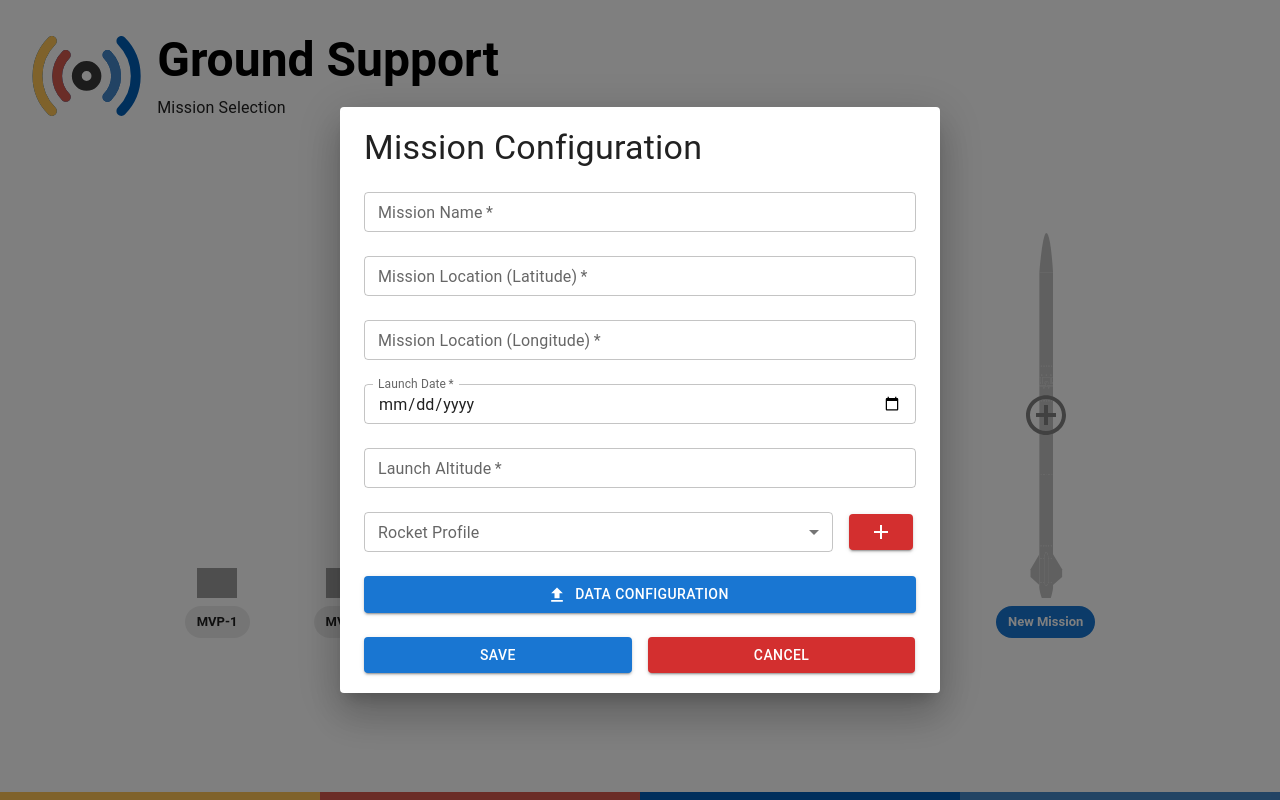
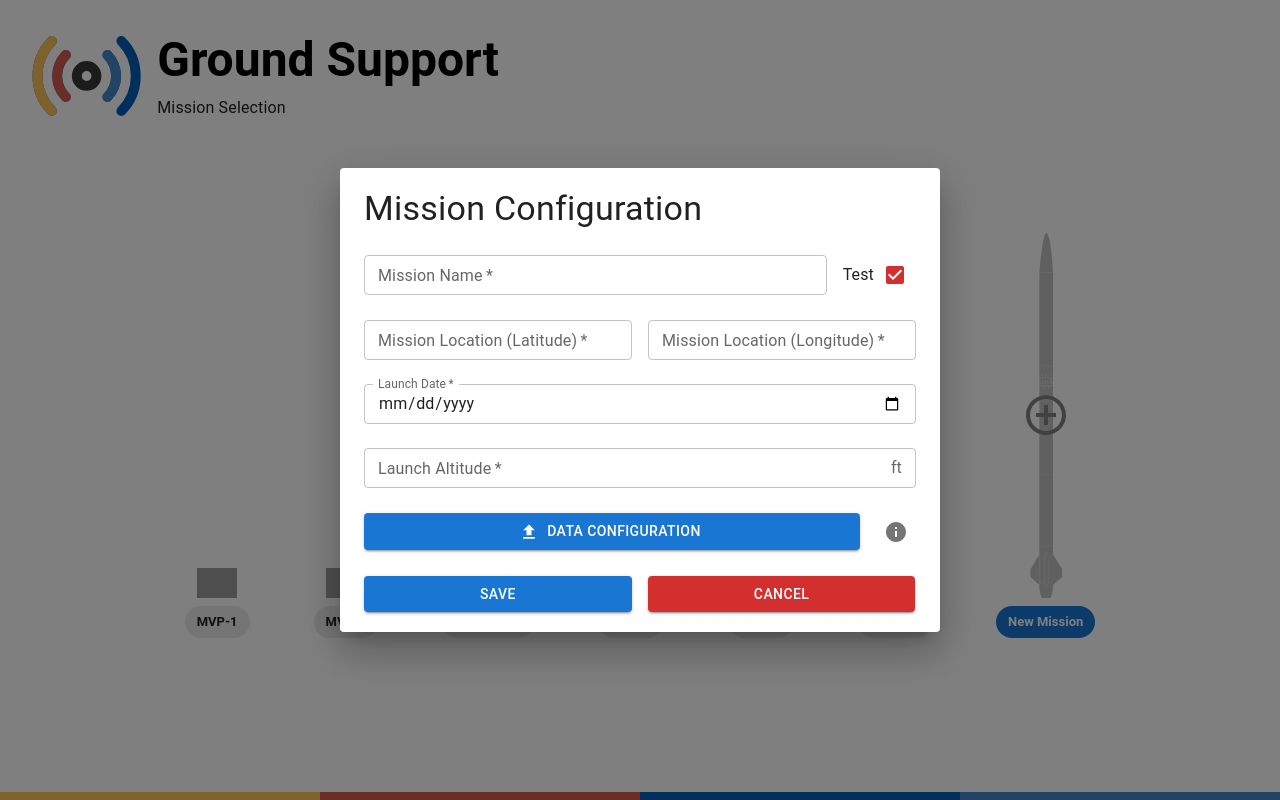
Before and after one commit to klemie/Ground-Support, a React (Create React App) app in the folder client/: page / in a window 1280 px wide. Built offline with nearby package versions, Linux system fonts and the light colour scheme; grey boxes are pictures that could not be loaded.

Commit message:
Changes based off of new entities - Kris

```diff
--- a/client/src/components/MissionConfig.tsx
+++ b/client/src/components/MissionConfig.tsx
@@ -1,6 +1,6 @@
 import React from "react";
-import { Button, Select, MenuItem,  FormControl, Dialog, TextField, Stack, DialogContent, InputLabel, Typography } from "@mui/material";
-import { Add, Upload } from "@mui/icons-material";
+import { Button, Select, MenuItem,  FormControl, Dialog, TextField, Stack, DialogContent, InputLabel, Typography, Checkbox, FormControlLabel, InputAdornment, Tooltip, IconButton  } from "@mui/material";
+import { Add, Upload, Info } from "@mui/icons-material";
 
 interface MissionConfigProps {
     missionId?: string;
@@ -16,7 +16,7 @@ const MissionConfig: React.FC<MissionConfigProps> = (props: MissionConfigProps)
             <DialogContent>
                 <Stack direction="column" spacing={3} alignItems="left">
                     <Typography variant="h4" align="left"> Mission Configuration </Typography>
-
+                    <Stack direction="row" spacing={2} alignItems="center">
                         <TextField
                             required
                             variant="outlined"
@@ -26,6 +26,17 @@ const MissionConfig: React.FC<MissionConfigProps> = (props: MissionConfigProps)
                             size="small"
                             label="Mission Name"
                         />
+                        <Tooltip title="Data Collected is for testing purposes">
+                            <FormControlLabel
+                                value="Test"
+                                control={<Checkbox color="error" defaultChecked />}
+                                label="Test"
+                                labelPlacement="start"
+                            />
+                        </Tooltip>
+
+                    </Stack>
+                    <Stack direction="row" spacing={2} alignItems="center">
                         <TextField
                             required
                             variant="outlined"
@@ -44,6 +55,7 @@ const MissionConfig: React.FC<MissionConfigProps> = (props: MissionConfigProps)
                             size="small"
                             label="Mission Location (Longitude)"
                         />
+                    </Stack>
                     <TextField
                         required
                         variant="outlined"
@@ -62,10 +74,22 @@ const MissionConfig: React.FC<MissionConfigProps> = (props: MissionConfigProps)
                         fullWidth
                         size="small"
                         label="Launch Altitude"
+                        InputProps={{
+                            endAdornment: <InputAdornment position="end">ft</InputAdornment>,
+                        }}
                     />
 
                     <Stack direction="row" spacing={2} alignItems="center">
-                        <FormControl variant="outlined" size="small" sx={{
+                        <Button fullWidth={true} variant={"contained"} component="label"
+                            startIcon={<Upload/>}
+                        >
+                            Data Configuration
+                            <input hidden type="file" />
+                        </Button>
+                        <IconButton>
+                            <Info />
+                        </IconButton>
+                        {/* <FormControl variant="outlined" size="small" sx={{
                             minWidth: "85%"
                         }}>
                             <InputLabel id="rocketProfile">Rocket Profile</InputLabel>
@@ -84,14 +108,9 @@ const MissionConfig: React.FC<MissionConfigProps> = (props: MissionConfigProps)
                         <Button variant={"contained"} color={"error"} component="label">
                             <Add />
                             <input hidden type="file" />
-                        </Button>
+                        </Button> */}
                     </Stack>
-                    <Button variant={"contained"} component="label"
-                        startIcon={<Upload/>}
-                    >
-                        Data Configuration
-                        <input hidden type="file" />
-                    </Button>
+
 
                     <Stack direction="row" spacing={2} alignItems="center">
 
--- a/client/src/views/mission-selection-view.tsx
+++ b/client/src/views/mission-selection-view.tsx
@@ -136,7 +136,7 @@ export default function MissionSelectionView(props: MissionSelectProps) {
           return <div style={{ backgroundColor: color, width: "25%", height: "1vh", float: "left" }} />;
         })}
     </div>
-    <MissionConfig missionName="Name" location={[0.000, 0.000]} date={new Date()} rocketProfile="Rocket" isOpen={isOpen} onClose={()=>setIsOpen(false)} launchAltitude={100} />
+    <MissionConfig isOpen={isOpen} onClose={()=>setIsOpen(false)} onSave={()=>setIsOpen(false)} />
     </div>
   );
 
```
Lines whose indentation alone changed are shown as unchanged.
